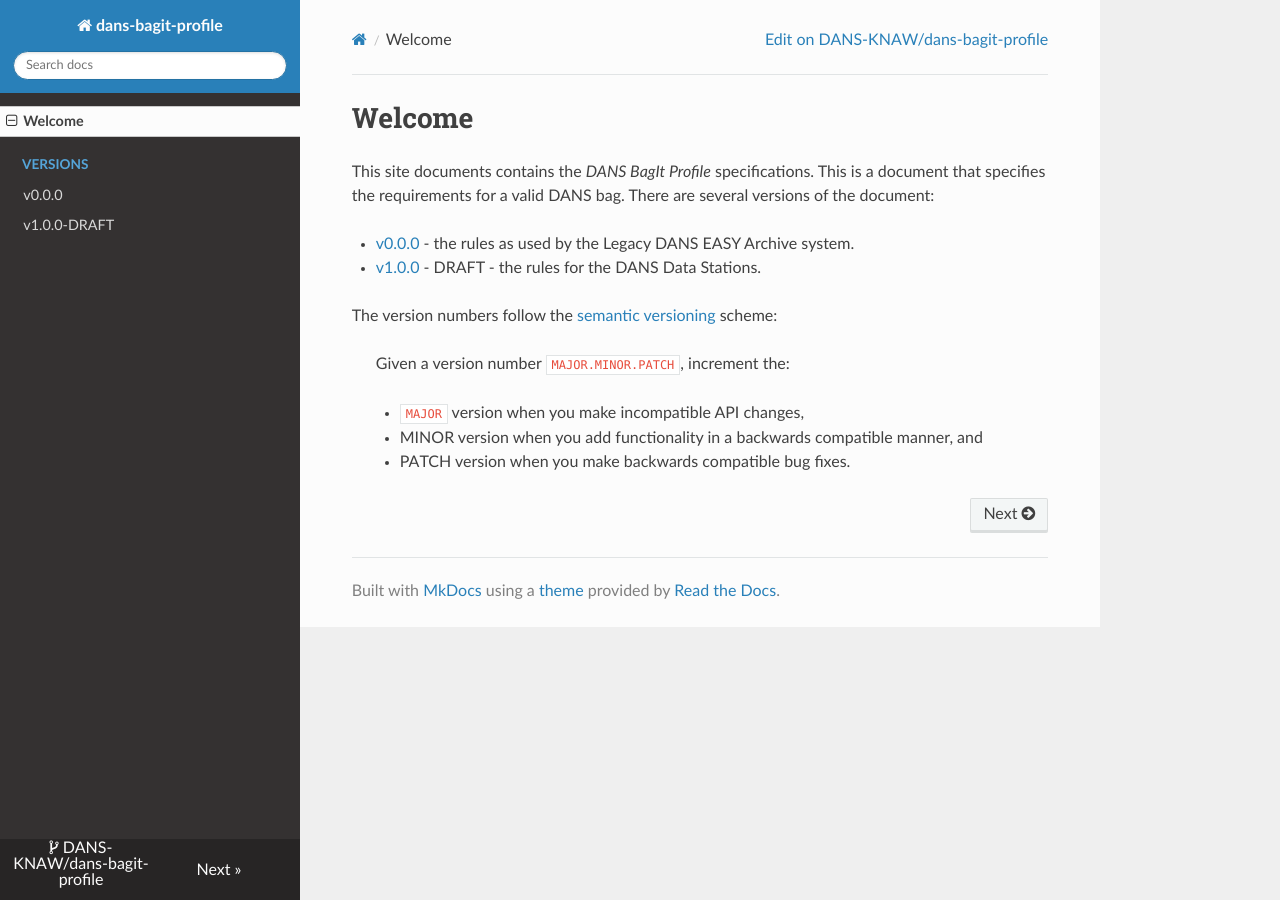
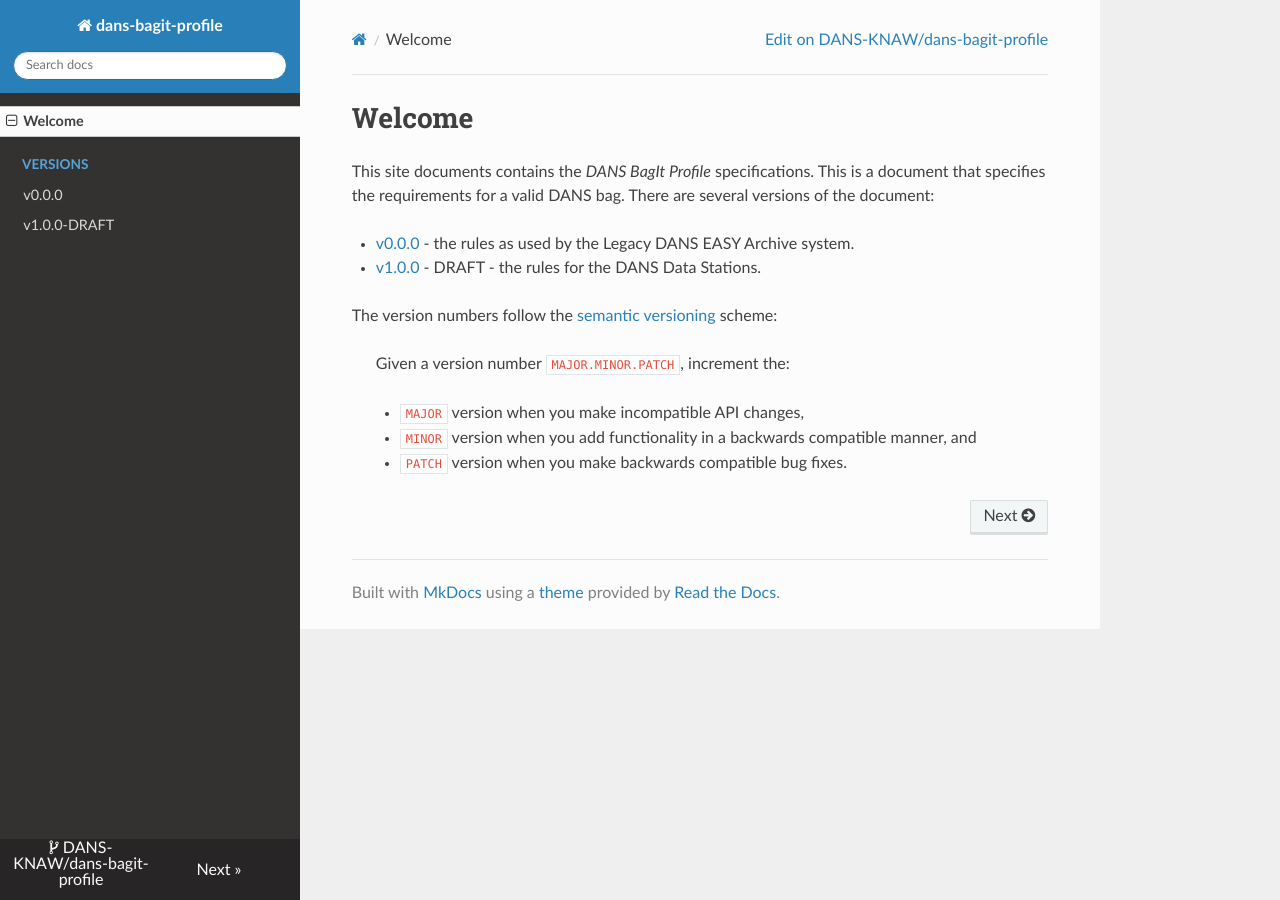
Before and after one commit to aliassheikh/dans-bagit-profile, an MkDocs documentation site: the page built from docs/index.md, in a window 1280 px wide. Built offline with MkDocs 1.6.1, drawn with Linux system fonts in a browser that asks for light colours; nearby versions of some CDN libraries.

Commit message:
... or maybe not necessary?

```diff
--- a/docs/index.md
+++ b/docs/index.md
@@ -12,5 +12,5 @@ The version numbers follow the [semantic versioning](https://semver.org/){:targe
 > Given a version number `MAJOR.MINOR.PATCH`, increment the:
 >
 > * `MAJOR` version when you make incompatible API changes,
-> * MINOR version when you add functionality in a backwards compatible manner, and
-> * PATCH version when you make backwards compatible bug fixes.
+> * `MINOR` version when you add functionality in a backwards compatible manner, and
+> * `PATCH` version when you make backwards compatible bug fixes.
```
Also changed, not shown: 1 other file.
